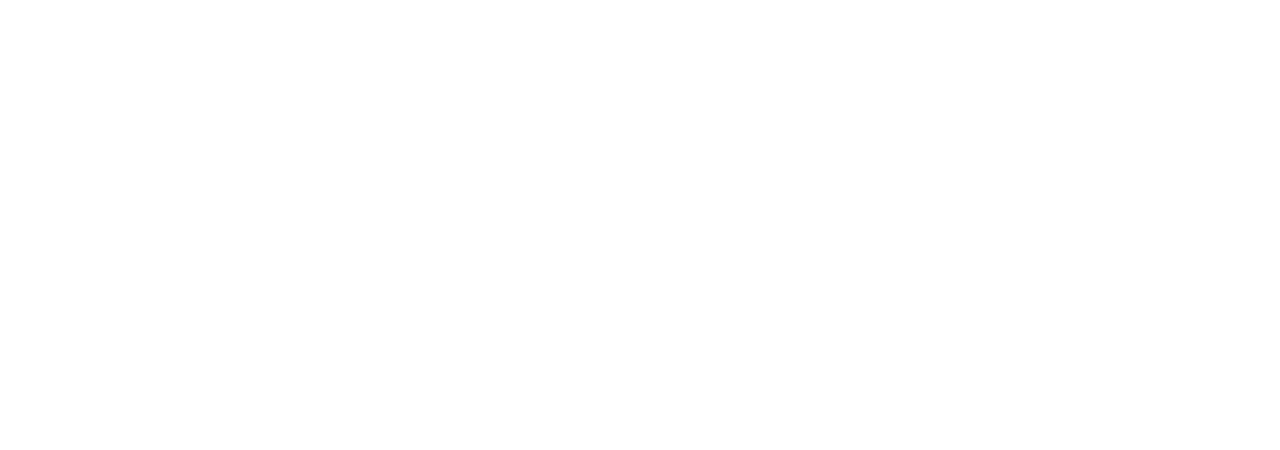
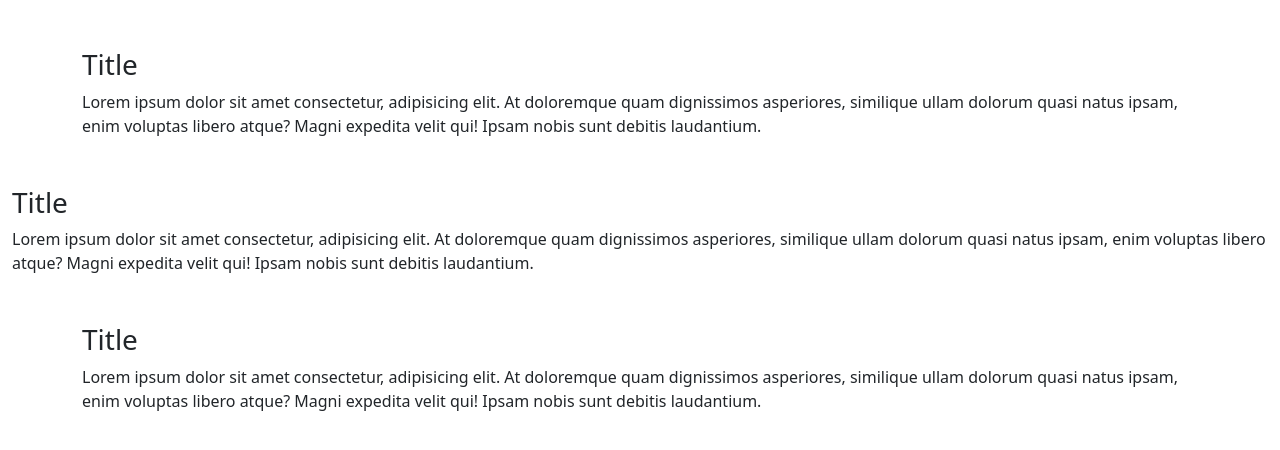
Before and after one commit to ayinmursalin/Learn-Bootstrap-5, a plain HTML site: page index.html in a window 1280 px wide. Drawn offline with nearby package versions, Linux system fonts and the light colour scheme.

Commit message:
Container

```diff
--- a/index.html
+++ b/index.html
@@ -15,6 +15,24 @@
 </head>
 
 <body>
+    <div class="container my-5">
+        <h3>Title</h3>
+        <p>Lorem ipsum dolor sit amet consectetur, adipisicing elit. At doloremque quam dignissimos asperiores,
+            similique ullam dolorum quasi natus ipsam, enim voluptas libero atque? Magni expedita velit qui! Ipsam nobis
+            sunt debitis laudantium.</p>
+    </div>
+    <div class="container-fluid my-5">
+        <h3>Title</h3>
+        <p>Lorem ipsum dolor sit amet consectetur, adipisicing elit. At doloremque quam dignissimos asperiores,
+            similique ullam dolorum quasi natus ipsam, enim voluptas libero atque? Magni expedita velit qui! Ipsam nobis
+            sunt debitis laudantium.</p>
+    </div>
+    <div class="container-lg my-5">
+        <h3>Title</h3>
+        <p>Lorem ipsum dolor sit amet consectetur, adipisicing elit. At doloremque quam dignissimos asperiores,
+            similique ullam dolorum quasi natus ipsam, enim voluptas libero atque? Magni expedita velit qui! Ipsam nobis
+            sunt debitis laudantium.</p>
+    </div>
 </body>
 
 </html>
```
